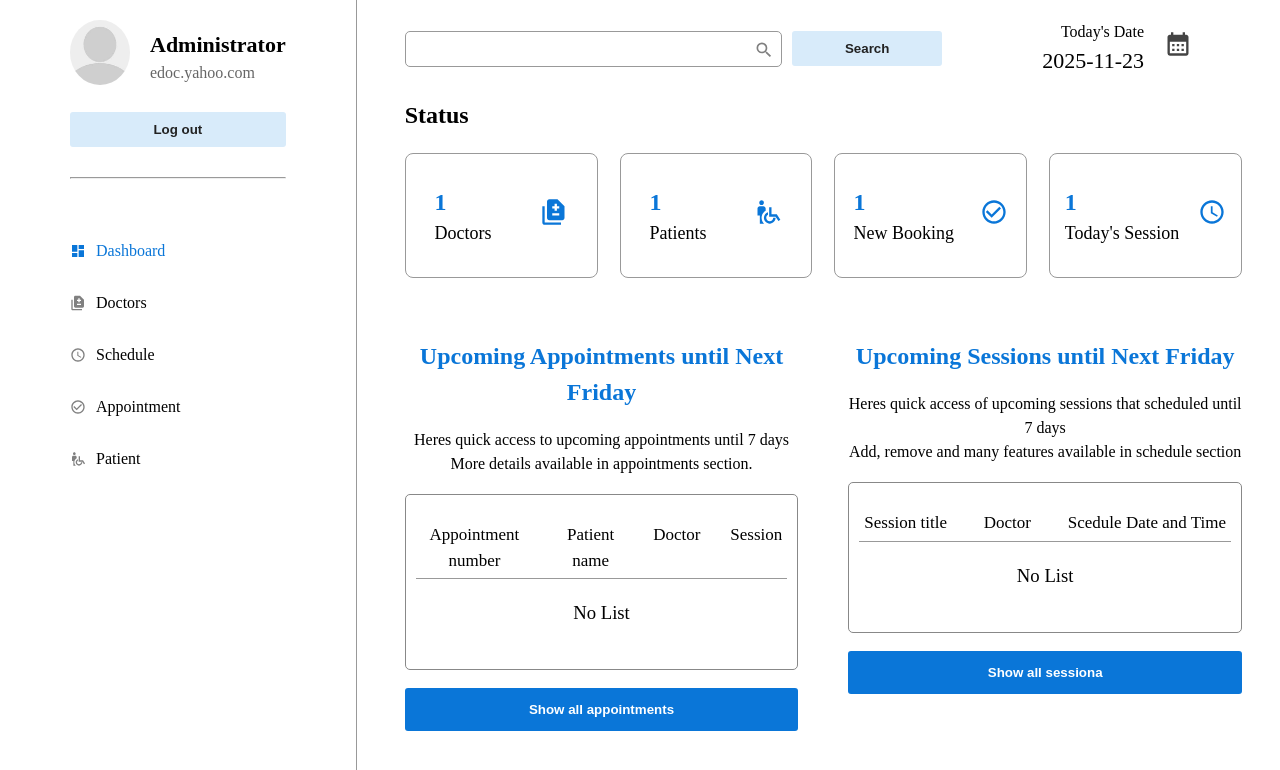
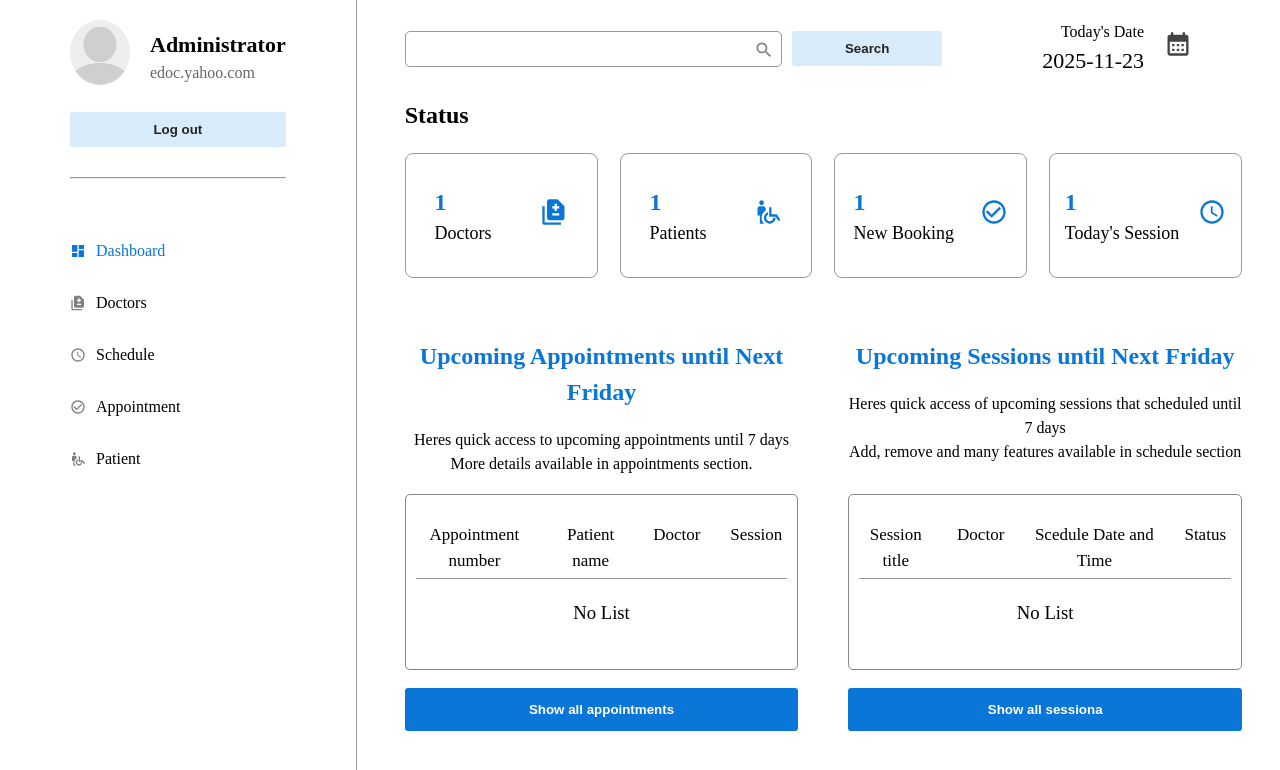
Before and after one commit to charliesumalag/dr-rebelino-a-carlos-medical-clinic-appointment-management-system, a React (Vite) app: page /admin in a window 1280 px wide. Shown: the top 770 px of the page. Built offline with nearby package versions, Linux system fonts and the light colour scheme.

Commit message:
upcomming ehnacement

```diff
--- a/src/components/dashboard/upcoming/Upcomming.jsx
+++ b/src/components/dashboard/upcoming/Upcomming.jsx
@@ -7,7 +7,7 @@ const Upcomming = ({headerText, texts, lists, buttonLable}) => {
   return (
     <div className={styles.wrapper}>
       <HeaderText text={headerText} variant='headerTextColor'/>
-      <div>
+      <div className={styles.subText}>
         {texts.map((text, index) => (
            <p key={index}>{text}</p>
         ))}
--- a/src/components/dashboard/upcoming/Upcomming.module.css
+++ b/src/components/dashboard/upcoming/Upcomming.module.css
@@ -5,11 +5,16 @@
     width: 100%;
 
 }
+.subText{
+    flex: 1;
+}
+
 .listContainer{
     border: 1px solid #888;
     padding: 2.2rem 1rem;
     border-radius: 0.5rem;
     text-align: center;
+    flex: 1;
 }
 .lists{
     display: flex;
@@ -18,7 +23,6 @@
     width: 100%;
     border-bottom: 1px solid #999;
     padding: 0.5rem;
-
 }
 .lists li{
   font-weight: 500;
--- a/src/data/UIData.js
+++ b/src/data/UIData.js
@@ -10,7 +10,7 @@ export const upcomingSectionData = [
   {
     headerText: 'Upcoming Sessions until Next Friday',
     texts: ['Heres quick access of upcoming sessions that scheduled until 7 days', 'Add, remove and many features available in schedule section'],
-    lists: ['Session title', 'Doctor', 'Scedule Date and Time'],
+    lists: ['Session title', 'Doctor', 'Scedule Date and Time','Status'],
     buttonLable: 'Show all sessiona'
   }
 ];
```
